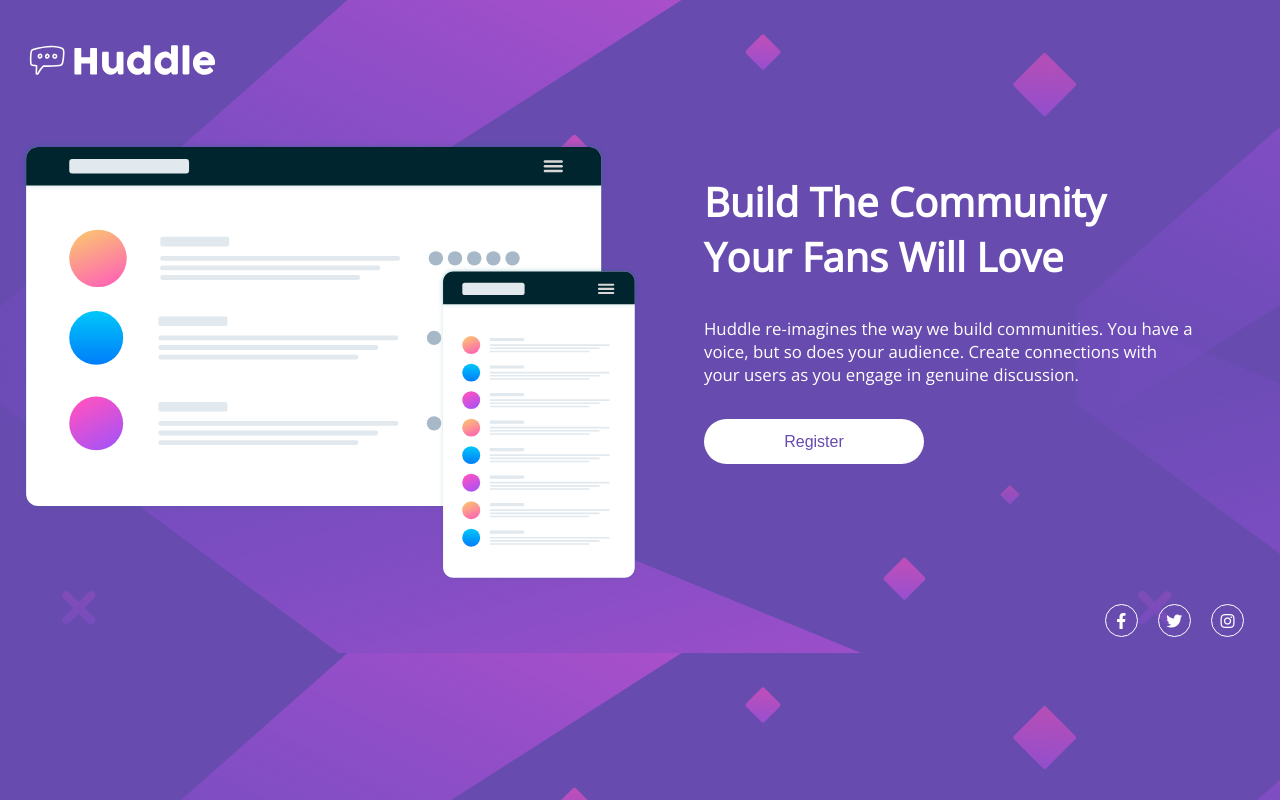
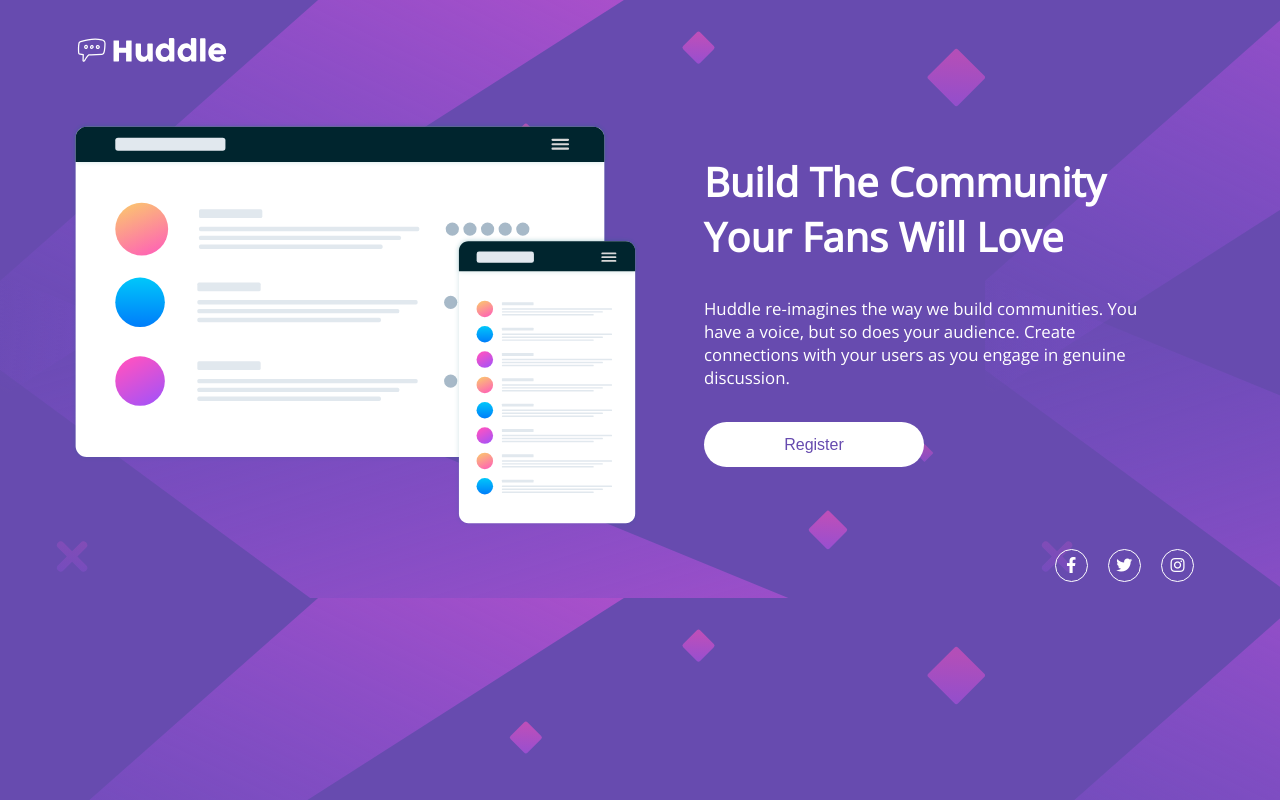
Before and after one commit to alejomontoya/huddle-landing-page, a plain HTML site: page index.html in a window 1280 px wide. Drawn offline with nearby package versions, Linux system fonts and the light colour scheme.

Commit message:
Fixed problem scroll - again

```diff
--- a/styles/main.css
+++ b/styles/main.css
@@ -19,14 +19,14 @@ button {
 }
 
 .wrapper {
-  max-width: 1240px;
+  max-width: 1140px;
   margin: auto;
   padding: 0 1em;
 }
 
 .header img {
-  width: 200px;
-  height: 120px;
+  width: 160px;
+  height: 100px;
 }
 
 main {
```
